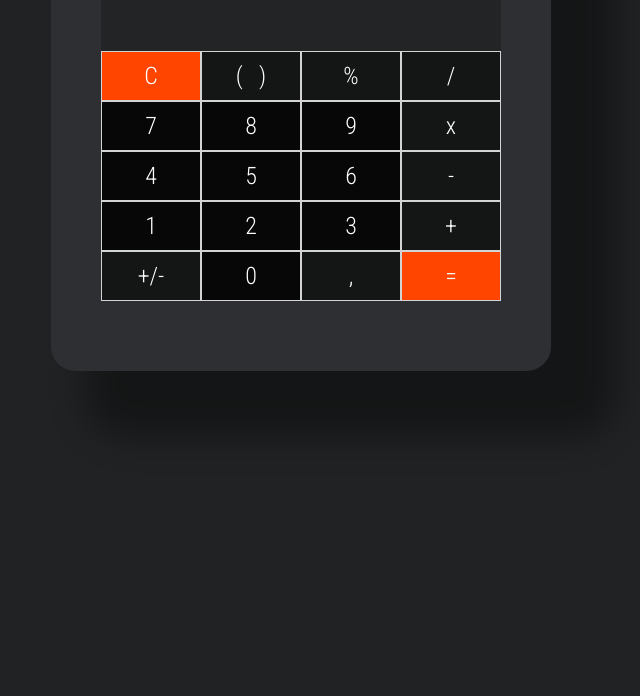
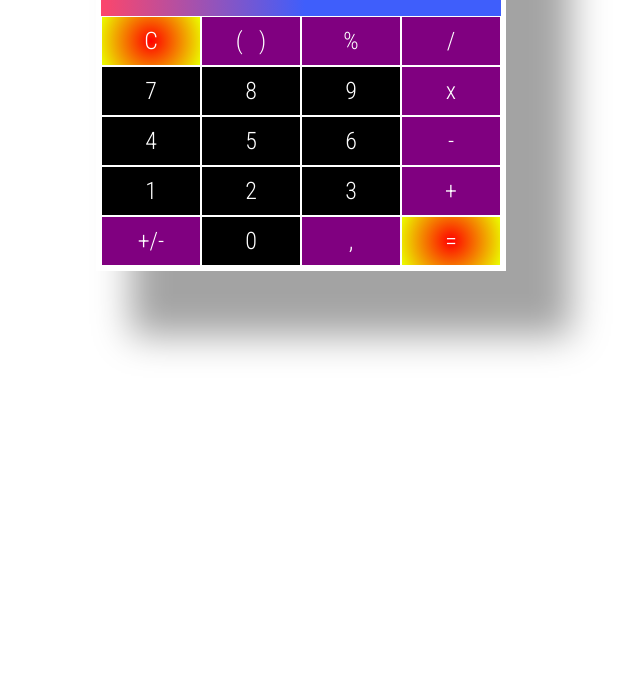
Before and after one commit to DevCat2001/CalculatorJS, a plain HTML site: page index.html in a window 1280 px wide. Shown: the part 104-800 px from the top of the page, without its empty margins (339-979 px from the left). Drawn offline with Linux system fonts and the light colour scheme.

Commit message:
update css

```diff
--- a/assets/css/style.css
+++ b/assets/css/style.css
@@ -1,18 +1,31 @@
+:root{
+    --body-background: radial-gradient(circle, rgba(0,255,0,1) 0%, rgba(0,255,255,1) 100%);
+    --card-background: white;
+    --type-a: radial-gradient(circle, rgba(255,0,0,1) 0%, rgba(234,255,0,1) 100%);
+    --type-a-hover: radial-gradient(circle, rgba(234,255,0,1) 0%, rgba(255,0,0,1) 100%);
+    --type-b: purple;
+    --type-b-hover: linear-gradient(0deg, rgba(253,187,45,1) 0%, rgba(34,193,195,1) 100%);
+    --type-c: black;
+    --type-c-hover: linear-gradient(0deg, rgba(34,193,195,1) 0%, rgba(253,187,45,1) 100%);
+    --view-area: linear-gradient(90deg, rgba(252,70,107,1) 0%, rgba(63,94,251,1) 51%);
+}
 *{
     margin: 0;
     padding: 0;
     font-family: 'Roboto Condensed', sans-serif;
 }
 body{
-    background: #202223;
-    display: flex;
-    align-items: center;
-    justify-content: center;
+    background: var(--body-background);
 }
 .card{
-    background: #2d2f33;
-    padding: 40px 50px 70px;
-    border-radius: 5%;
+    position: absolute;
+    left: 0;
+    right: 0;
+    margin-left: auto;
+    margin-right: auto;
+    width: 400px;
+    background: var(--card-background);
+    padding: 5px;
     -webkit-box-shadow: 50px 50px 35px 15px rgba(0,0,0,0.36);
     -moz-box-shadow: 50px 50px 35px 15px rgba(0,0,0,0.36);
     box-shadow: 50px 50px 35px 15px rgba(0,0,0,0.36);
@@ -30,7 +43,7 @@ body{
     font-size: xx-large;
     padding: 10px 0 25px;
     width: 400px;
-    background: #222425;
+    background: var(--view-area);
     color: white;
     font-weight: bold;
     min-height: 80px;
@@ -46,24 +59,29 @@ button{
     width: 100px;
     height: 50px;
     font-size: x-large;
-    border: 1.7px solid lightgray;
+    border: 1.71px solid var(--card-background);
     font-weight: 300;
     color: white;
 }
 button.type-a{
-    background: orangered;
+    background: var(--type-a);
 }
 button.type-a:hover{
-    background: yellow;
-    color: #070707;
+    background: var(--type-a-hover);
+    color: black;
 }
 button.type-b{
-    background: #141615;
+    background: var(--type-b);
+}
+button.type-b:hover{
+    background: var(--type-b-hover);
 }
 button.type-c{
-    background: #070707;
+    background: var(--type-c);
+}
+button.type-c:hover{
+    background: var(--type-c-hover);
 }
 button:hover{
     font-weight: bold;
-    background: #534E54;
 }
```
